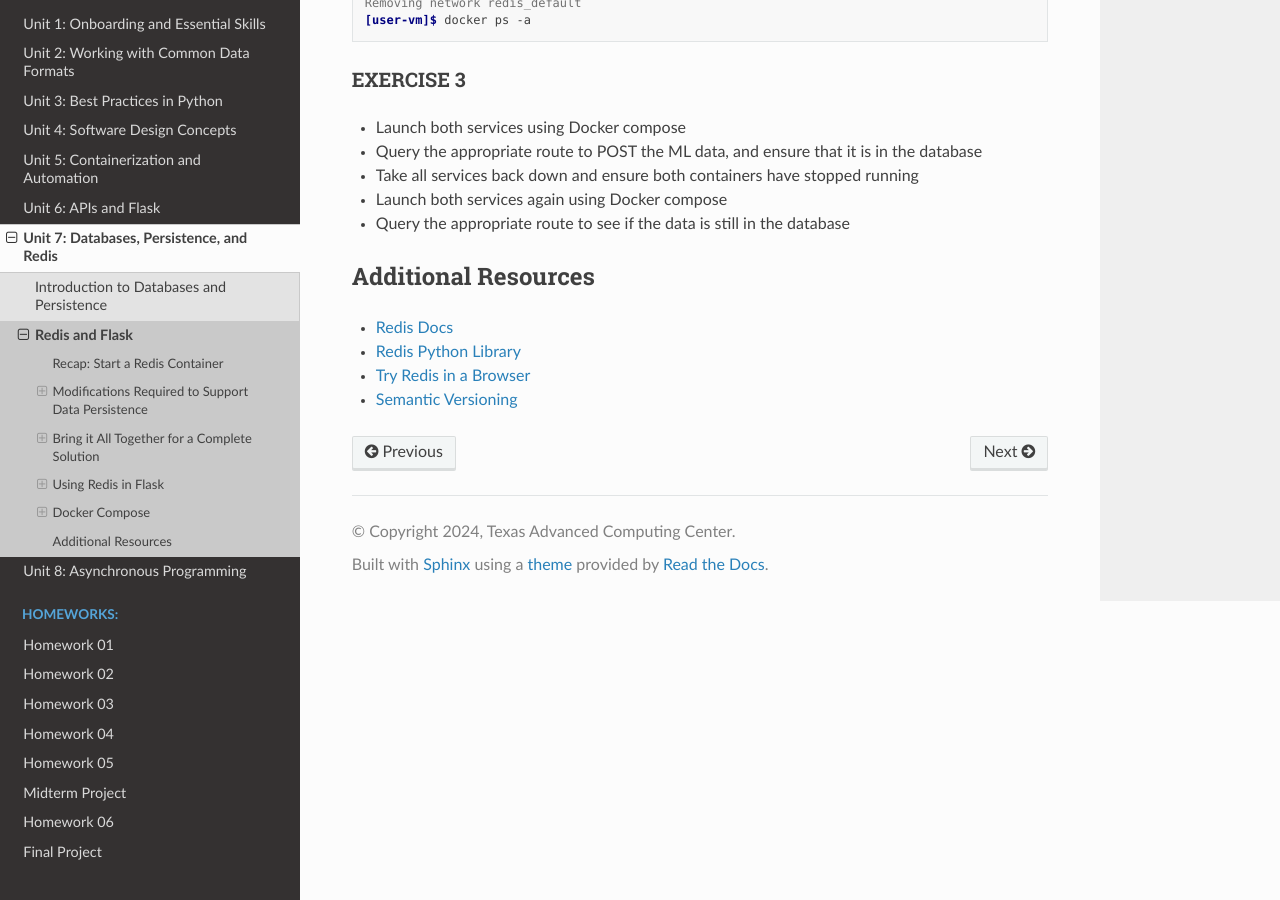
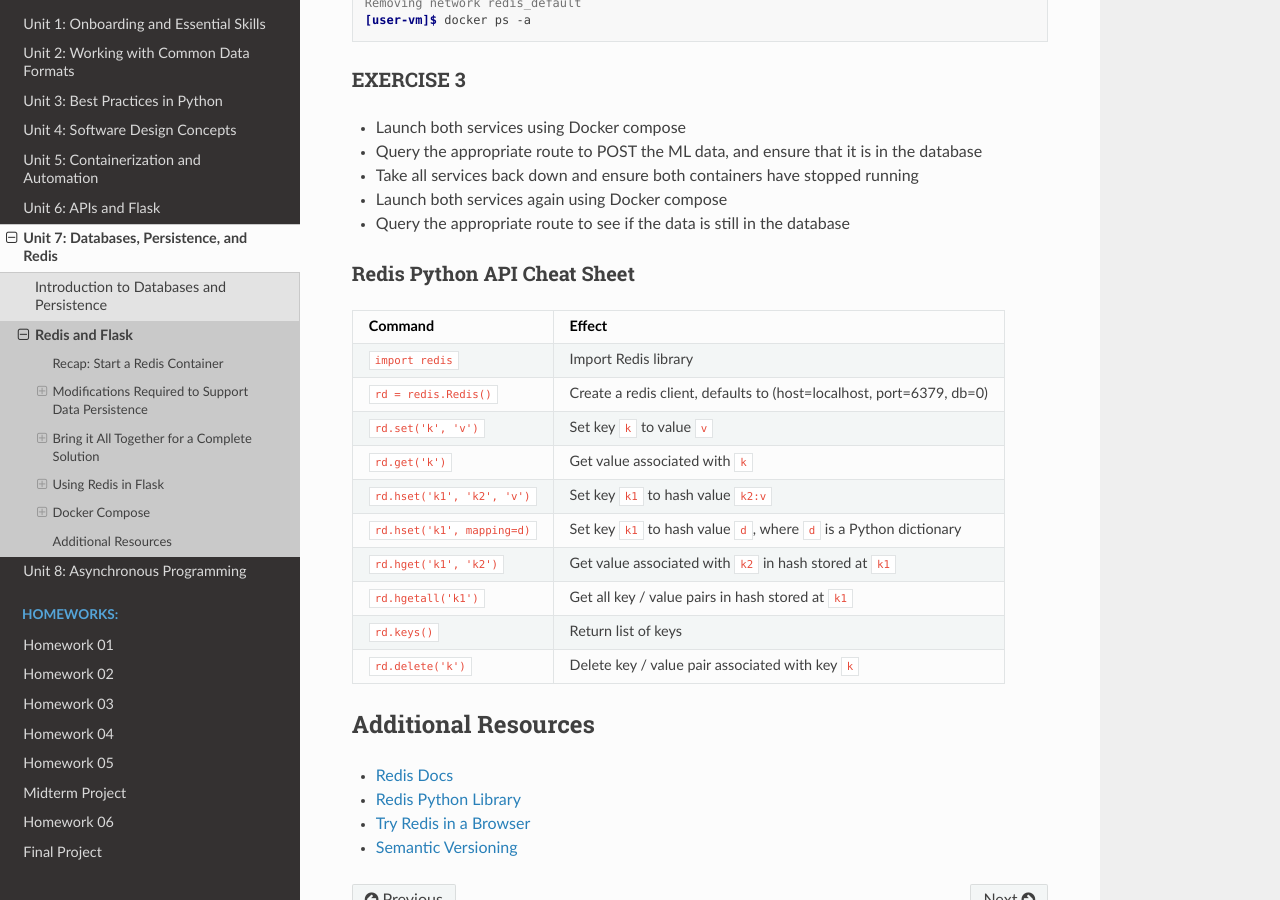
Before and after one commit to TACC/coe-332-sp24, a Sphinx documentation site: the page built from docs/unit07/redis_and_flask.rst, in a window 1280 px wide and 900 px high, scrolled down 7806 px. Built offline with Sphinx 7.4.7 and the Read the Docs theme 2.0.0, drawn with Linux system fonts in a browser that asks for light colours.

Commit message:
added redis cheat sheet

```diff
--- a/docs/unit07/redis_and_flask.rst
+++ b/docs/unit07/redis_and_flask.rst
@@ -421,6 +421,41 @@ EXERCISE 3
 
 
 
+
+Redis Python API Cheat Sheet
+~~~~~~~~~~~~~~~~~~~~~~~~~~~~
+
++------------------------------+---------------------------------------+
+| Command                      | Effect                                |
++==============================+=======================================+
+| ``import redis``             | Import Redis library                  |
++------------------------------+---------------------------------------+
+| ``rd = redis.Redis()``       | Create a redis client, defaults to    |
+|                              | (host=localhost, port=6379, db=0)     |
++------------------------------+---------------------------------------+
+| ``rd.set('k', 'v')``         | Set key ``k`` to value ``v``          |
++------------------------------+---------------------------------------+
+| ``rd.get('k')``              | Get value associated with ``k``       |
++------------------------------+---------------------------------------+
+| ``rd.hset('k1', 'k2', 'v')`` | Set key ``k1`` to hash value ``k2:v`` |
++------------------------------+---------------------------------------+
+| ``rd.hset('k1', mapping=d)`` | Set key ``k1`` to hash value ``d``,   |
+|                              | where ``d`` is a Python dictionary    |
++------------------------------+---------------------------------------+
+| ``rd.hget('k1', 'k2')``      | Get value associated with ``k2`` in   |
+|                              | hash stored at ``k1``                 |
++------------------------------+---------------------------------------+
+| ``rd.hgetall('k1')``         | Get all key / value pairs in hash     |
+|                              | stored at ``k1``                      |
++------------------------------+---------------------------------------+
+| ``rd.keys()``                | Return list of keys                   |
++------------------------------+---------------------------------------+
+| ``rd.delete('k')``           | Delete key / value pair associated    |
+|                              | with key ``k``                        |
++------------------------------+---------------------------------------+
+
+
+
 Additional Resources
 --------------------
 
```
